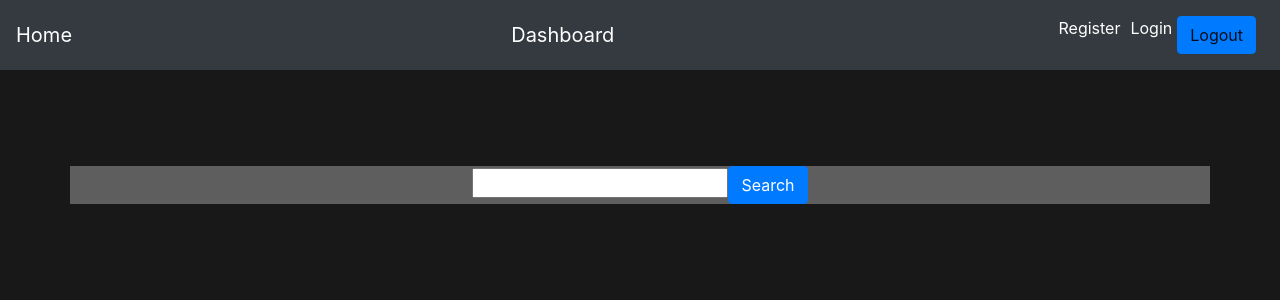
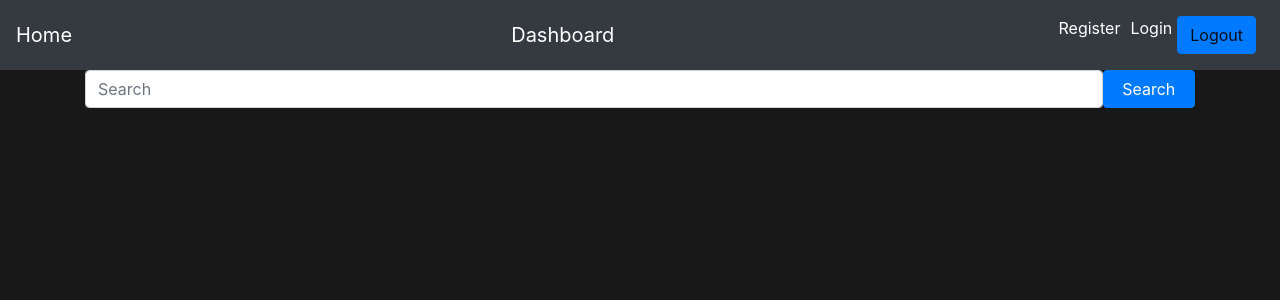
Before and after one commit to Racksoup/PetStore, a React (Create React App) app in the folder client/: page / in a window 1280 px wide. Shown: the top 300 px of the page. Built offline with nearby package versions, Linux system fonts and the light colour scheme; no server answers; the HTML template or start-up script is replaced by a standard one.

Commit message:
Bootstrap searchbar working for Shop

```diff
--- a/client/src/App.css
+++ b/client/src/App.css
@@ -9,13 +9,3 @@
 .text {
   text-align: center;
 }
-
-.container {
-  max-width: 1100px;
-  margin: auto;
-  overflow: hidden;
-  padding: 0 2rem;
-  margin-top: 6rem;
-  margin-bottom: 3rem;
-  background-color: rgb(94, 94, 94);
-}
--- a/client/src/App.js
+++ b/client/src/App.js
@@ -14,6 +14,7 @@ import CreateItem from './components/inventory/CreateItem';
 import { BrowserRouter as Router, Route, Switch } from 'react-router-dom';
 import { Provider } from 'react-redux';
 import 'bootstrap/dist/css/bootstrap.min.css';
+import Container from 'react-bootstrap/container';
 
 if (localStorage.token) {
   setAuthToken(localStorage.token);
@@ -30,7 +31,7 @@ const App = () => {
         <Fragment>
           <MyNavbar />
           <section className='App'>
-            <section className='container'>
+            <Container>
               <Switch>
                 <Route exact path='/' component={Shop} />
                 <Route exact path='/login' component={Login} />
@@ -39,7 +40,7 @@ const App = () => {
                 <Route exact path='/inventory' component={Inventory} />
                 <Route exact path='/create-item' component={CreateItem} />
               </Switch>
-            </section>
+            </Container>
           </section>
         </Fragment>
       </Router>
--- a/client/src/components/shop/Shop.js
+++ b/client/src/components/shop/Shop.js
@@ -4,6 +4,10 @@ import { getCategories, getItem, getItems, getItemById } from '../../actions/sho
 import PropTypes from 'prop-types';
 import { connect } from 'react-redux';
 import { Link } from 'react-router-dom';
+import Form from 'react-bootstrap/form';
+import Col from 'react-bootstrap/col';
+import Row from 'react-bootstrap/row';
+import Container from 'react-bootstrap/container';
 import Button from 'react-bootstrap/button';
 
 const Shop = ({ item, items, categories, getCategories, getItem, getItems, getItemById }) => {
@@ -25,10 +29,31 @@ const Shop = ({ item, items, categories, getCategories, getItem, getItems, getIt
   };
 
   return (
-    <div>
-      <input className='shopSearch' name='search' onChange={(e) => onSearchChange(e)} />
-      <Button onClick={() => onSearchClick()}>Search</Button>
-    </div>
+    <Container fluid>
+      <Form>
+        <Form.Group>
+          <Row>
+            <Form.Control
+              className='col-md-11'
+              type='text'
+              placeholder='Search'
+              name='search'
+              onChange={(e) => onSearchChange(e)}
+            />
+
+            <Button
+              className='col-md-1'
+              variant='primary'
+              type='submit'
+              onClick={() => onSearchClick()}
+            >
+              {' '}
+              Search{' '}
+            </Button>
+          </Row>
+        </Form.Group>
+      </Form>
+    </Container>
   );
 };
 
```
